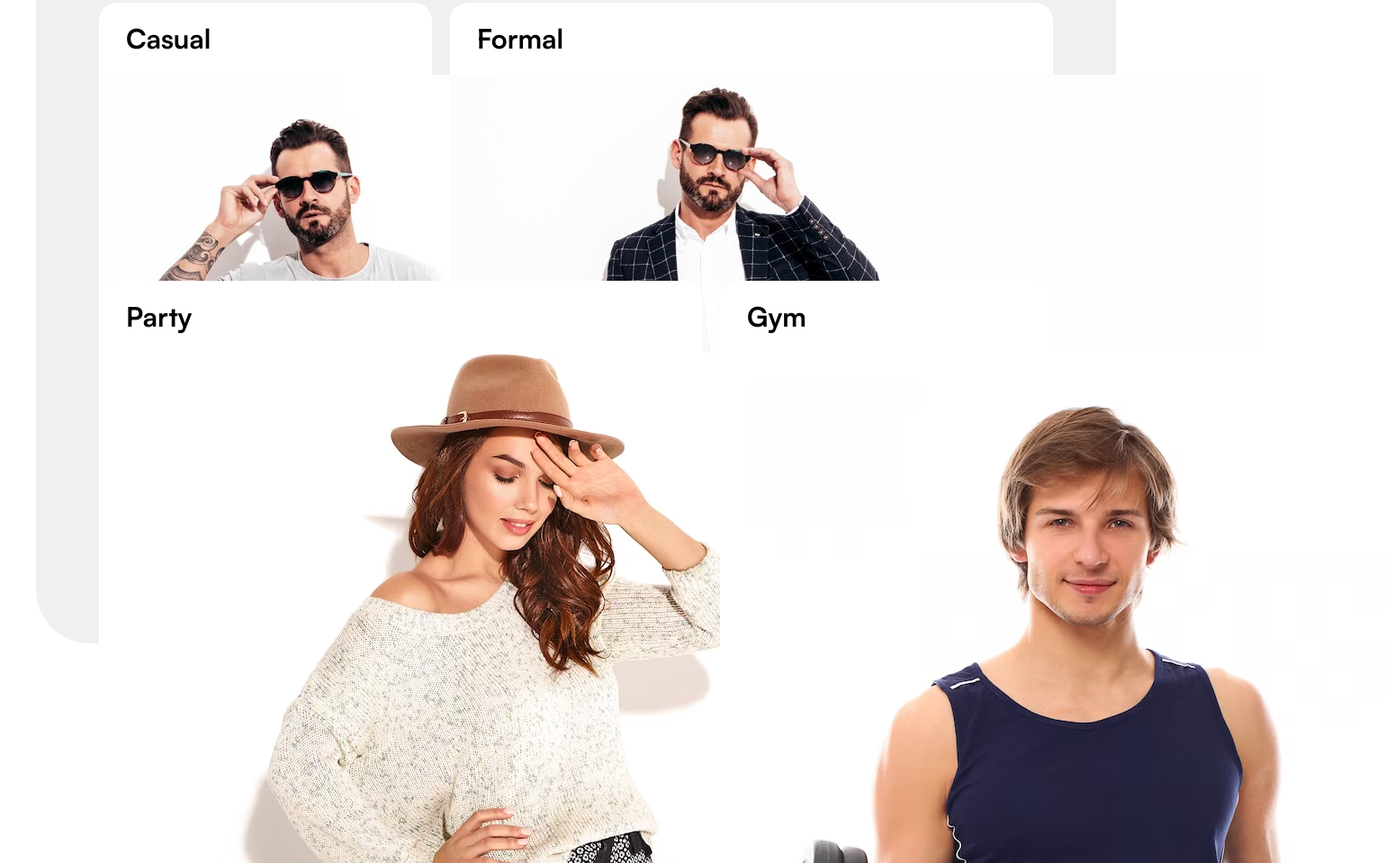
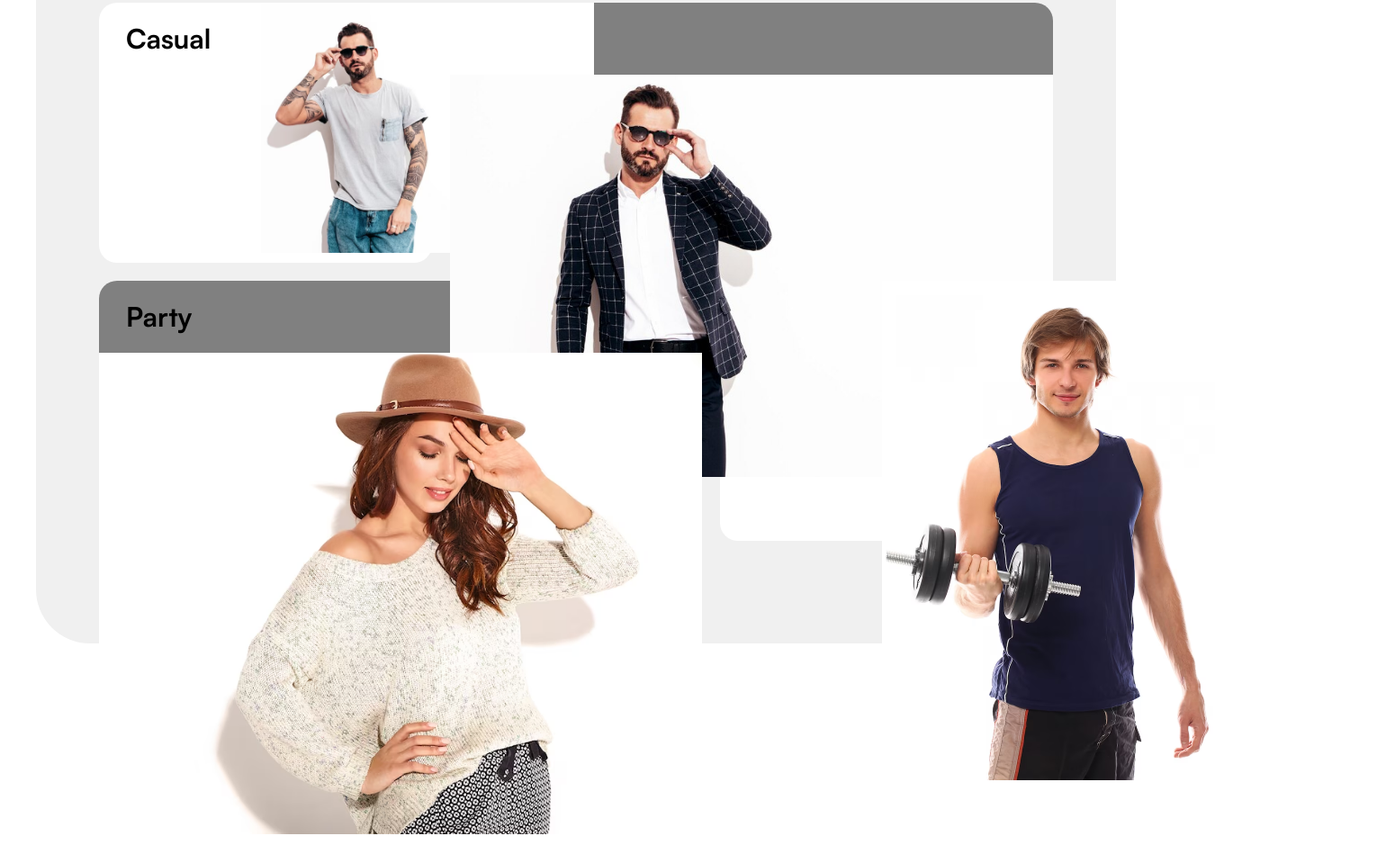
Before and after one commit to kingdsand/web-desde-cero-g4, a plain HTML site: page index.html in a window 1280 px wide. Shown: the part 1525-2484 px from the top of the page at 90% size, 1540 px wide, since content can reach past the window. Drawn offline with Linux system fonts and the light colour scheme; files whose address does not match are found by name.

Commit message:
Add HTML Styles Browse

```diff
--- a/index.html
+++ b/index.html
@@ -155,21 +155,21 @@
             <div class="dress-style-types">
                 <div class="style-one">
                     <p class="style-title">Casual</p>
-                    <img src="img/style_casual.png" alt="Style Casual">
+                    <img class="style-image img-one" src="img/style_casual.png" alt="Style Casual">
                 </div>
                 <div class="style-two">
                     <p class="style-title">Formal</p>
-                    <img src="img/style_formal.png" alt="Style Formal">
+                    <img class="style-image img-two" src="img/style_formal.png" alt="Style Formal">
                 </div>
             </div>
             <div class="dress-style-types">
                 <div class="style-two">
                     <p class="style-title">Party</p>
-                    <img src="img/style_party.png" alt="Style Party">
+                    <img class="style-image img-two" src="img/style_party.png" alt="Style Party">
                 </div>
                 <div class="style-one">
                     <p class="style-title">Gym</p>
-                    <img class="style-image" src="img/style_gym.png" alt="Style Gym">
+                    <img class="style-image img-one" src="img/style_gym.png" alt="Style Gym">
                 </div>
             </div>
         </section>
--- a/styles.css
+++ b/styles.css
@@ -233,7 +233,7 @@ main {
   width: 370px;
 }
 .style-two {
-  background-color: white;
+  background-color: grey;
   border-radius: 20px;
   height: 289px;
   width: 670px;
@@ -250,7 +250,17 @@ main {
 }
 
 .style-image {
-  display: block;
-  position: static;
-  z-index: inherit1;
+  max-width: 100%;
+  position: relative;
+
+  object-fit: contain;
 }
+
+.img-one {
+  max-height: 600px;
+  top: -80px;
+  left: 180px;
+}
+
+.img-two {
+}
```
